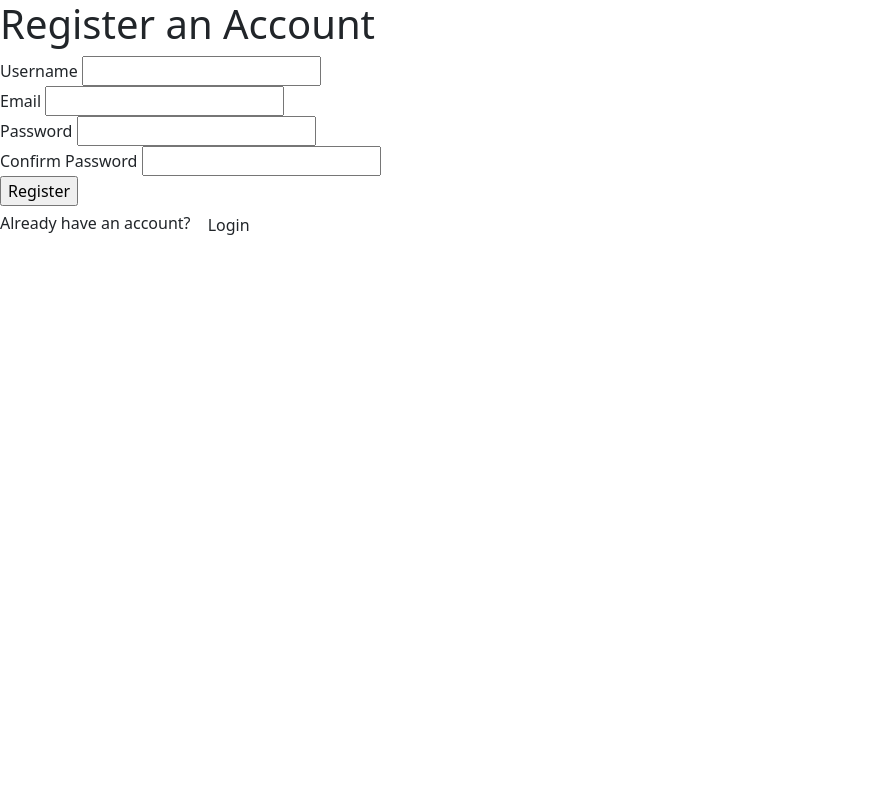
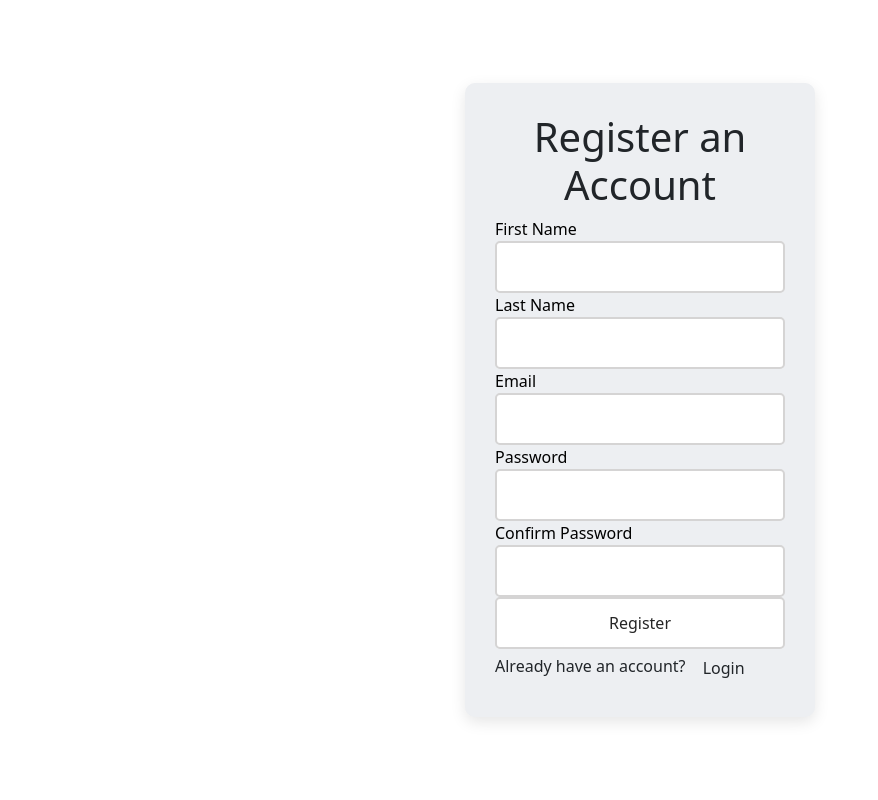
Before and after one commit to kenneth0810/CMPE133-TaskMate, a Flask app: page /register in a window 1280 px wide. Shown: the whole page, without its empty margins (0-878 px from the left). Run offline with Flask 3, Linux system fonts and the light colour scheme.

Commit message:
updated registration

```diff
--- a/app/forms.py
+++ b/app/forms.py
@@ -8,7 +8,8 @@ class LoginForm(FlaskForm):
     submit = SubmitField('Login')
 
 class RegistrationForm(FlaskForm):
-    username = StringField('Username', validators=[DataRequired()])
+    first_name = StringField('First Name', validators=[DataRequired()])
+    last_name = StringField('Last Name', validators=[DataRequired()])
     email = EmailField('Email', validators=[DataRequired()])
     password = PasswordField('Password', validators=[DataRequired()])
     confirm_password = PasswordField('Confirm Password', validators=[DataRequired(), EqualTo('password', message='Passwords must match')])
--- a/app/routes.py
+++ b/app/routes.py
@@ -24,15 +24,14 @@ def index():
 def register():
     form = RegistrationForm()
     if form.validate_on_submit():
-        if User.query.filter_by(username=form.username.data).first():
-            flash('This username is unavailable. Please use another username.')
         if User.query.filter_by(email=form.email.data).first():
-            flash('This email is already registered. Please login or use another email.')
+            flash('This email is already registered. Please login or use another email.', 'danger')
         else:
-            user = User(username=form.username.data, email=form.email.data)
+            user = User(first_name=form.first_name.data, last_name=form.last_name.data, email=form.email.data)
             user.set_password(form.password.data)
             db.session.add(user)
             db.session.commit()
+            flash(f'Successfully registered account for {user.email}', 'success')
             return redirect('/login')
     return render_template('register.html', form=form)
 
--- a/app/static/login.css
+++ b/app/static/login.css
@@ -15,7 +15,7 @@ body
     height: 100vh;
 }
 
-.login-form
+.login-form, .register-form
 {
     background-color: #edeff2;
     padding: 30px;
--- a/app/templates/register.html
+++ b/app/templates/register.html
@@ -5,21 +5,30 @@
     <meta name="viewport" content="width=device-width, initial-scale=1.0">
     <title>Register an Account</title>
 
+    <link rel="stylesheet" href="{{ url_for('static', filename='login.css') }}">
     <link href="https://cdn.jsdelivr.net/npm/bootstrap@5.3.3/dist/css/bootstrap.min.css" rel="stylesheet" integrity="sha384-QWTKZyjpPEjISv5WaRU9OFeRpok6YctnYmDr5pNlyT2bRjXh0JMhjY6hW+ALEwIH" crossorigin="anonymous">
 </head>
 <body>
+    <div class="container">
         {% for message in get_flashed_messages() %}
         <div class="alert alert-danger">
             {{ message }}
         </div>
         {% endfor %}
+        <form class="register-form" action="" method="POST" novalidate>
             <h1>Register an Account</h1>
-    <form action="" method="POST" novalidate>
             {{ form.hidden_tag() }}
             <div class="form-group">
-            <label for="username">Username</label>
-            {{ form.username }}
-            {% for error in form.username.errors %}
+                <label for="first-name">First Name</label>
+                {{ form.first_name }}
+                {% for error in form.first_name.errors %}
+                <span class="text-danger">{{ error }}</span>
+                {% endfor %}
+            </div>
+            <div class="form-group">
+                <label for="last-name">Last Name</label>
+                {{ form.last_name }}
+                {% for error in form.last_name.errors %}
                 <span class="text-danger">{{ error }}</span>
                 {% endfor %}
             </div>
@@ -47,9 +56,10 @@
             <div class="form-group">
                 {{ form.submit }}
             </div>
-    </form>
             <span>Already have an account?</span>
             <a href="/login" class="btn">Login</a>
+        </form>
+    </div>
 
     <script src="https://cdn.jsdelivr.net/npm/bootstrap@5.3.3/dist/js/bootstrap.bundle.min.js" integrity="sha384-YvpcrYf0tY3lHB60NNkmXc5s9fDVZLESaAA55NDzOxhy9GkcIdslK1eN7N6jIeHz" crossorigin="anonymous"></script>
 </body>
```
Lines whose indentation alone changed are shown as unchanged.
